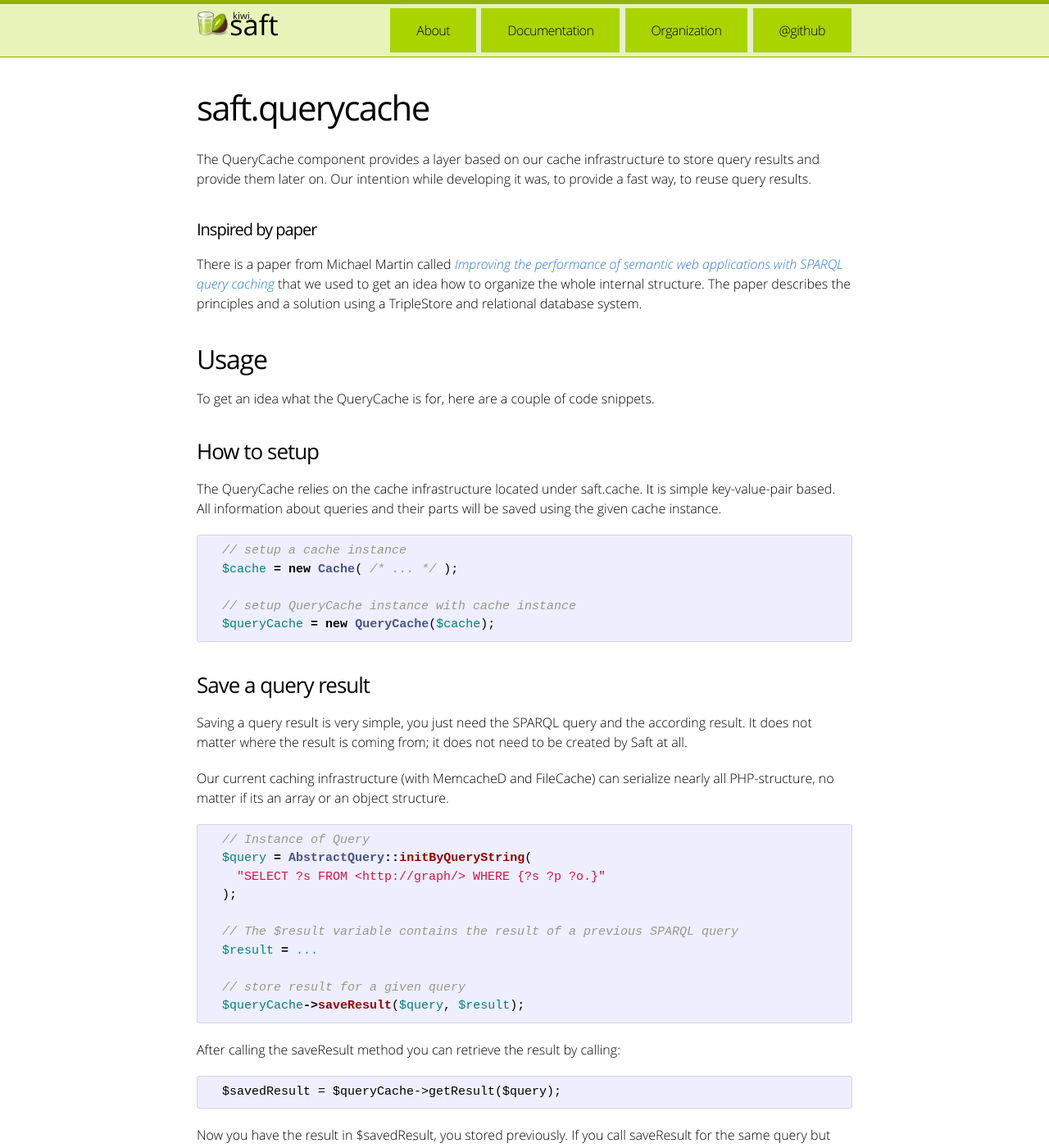
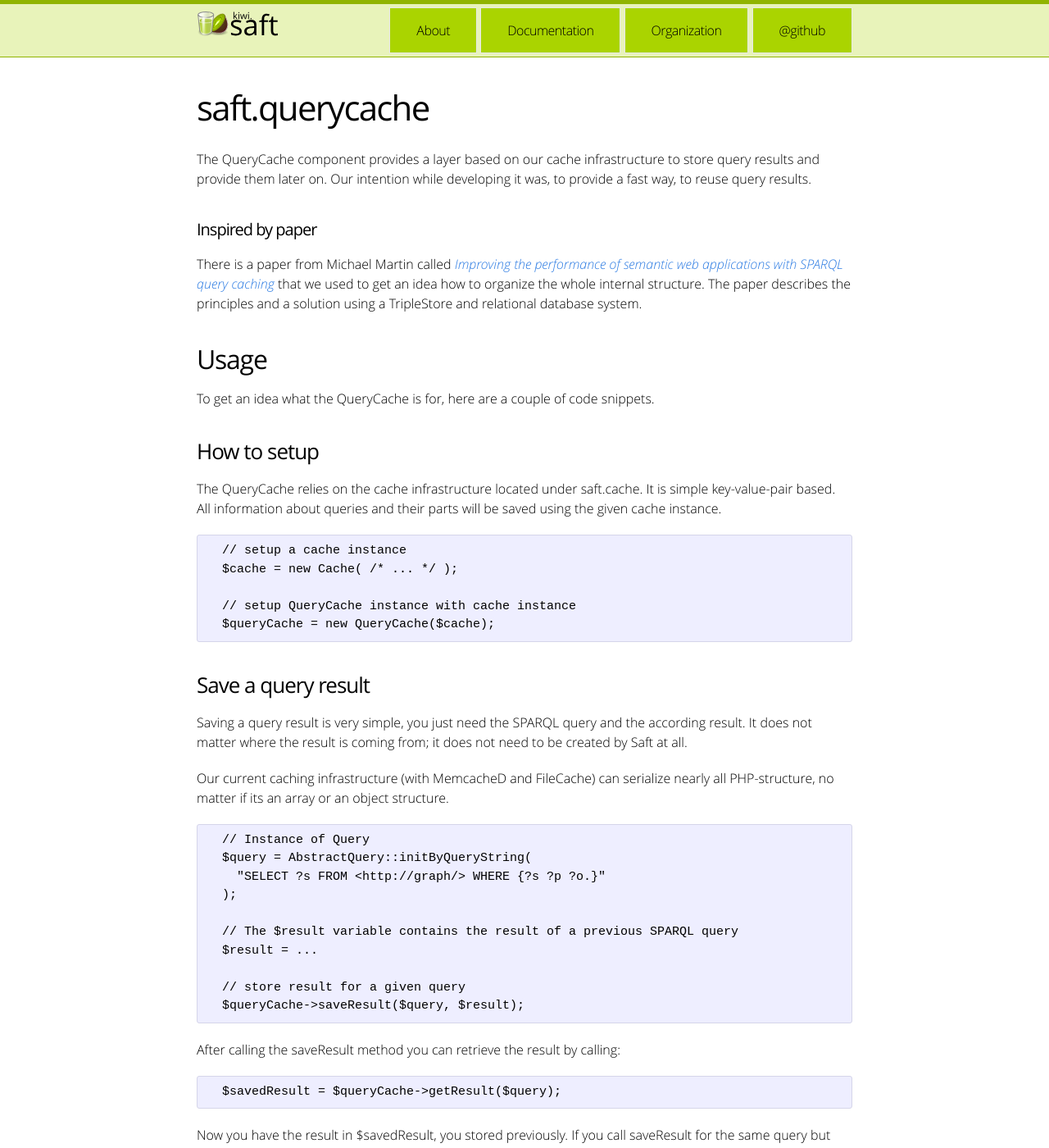
Before and after one commit to SaftIng/safting.github.io, a Jekyll site: the page built from doc/phpframework/querycache.md, in a window 1280 px wide and 1400 px high. Shown: the whole window at 82% size. Built offline with Jekyll 4.4.1, drawn with Linux system fonts in a browser that asks for light colours.

Commit message:
Update querycache.md

````diff
--- a/doc/phpframework/querycache.md
+++ b/doc/phpframework/querycache.md
@@ -17,7 +17,7 @@ To get an idea what the QueryCache is for, here are a couple of code snippets.
 
 The QueryCache relies on the cache infrastructure located under saft.cache. It is simple key-value-pair based. All information about queries and their parts will be saved using the given cache instance.
 
-```php
+```
   // setup a cache instance
   $cache = new Cache( /* ... */ );
 
@@ -31,7 +31,7 @@ Saving a query result is very simple, you just need the SPARQL query and the acc
 
 Our current caching infrastructure (with MemcacheD and FileCache) can serialize nearly all PHP-structure, no matter if its an array or an object structure.
 
-```php
+```
   // Instance of Query
   $query = AbstractQuery::initByQueryString(
     "SELECT ?s FROM <http://graph/> WHERE {?s ?p ?o.}"
````
